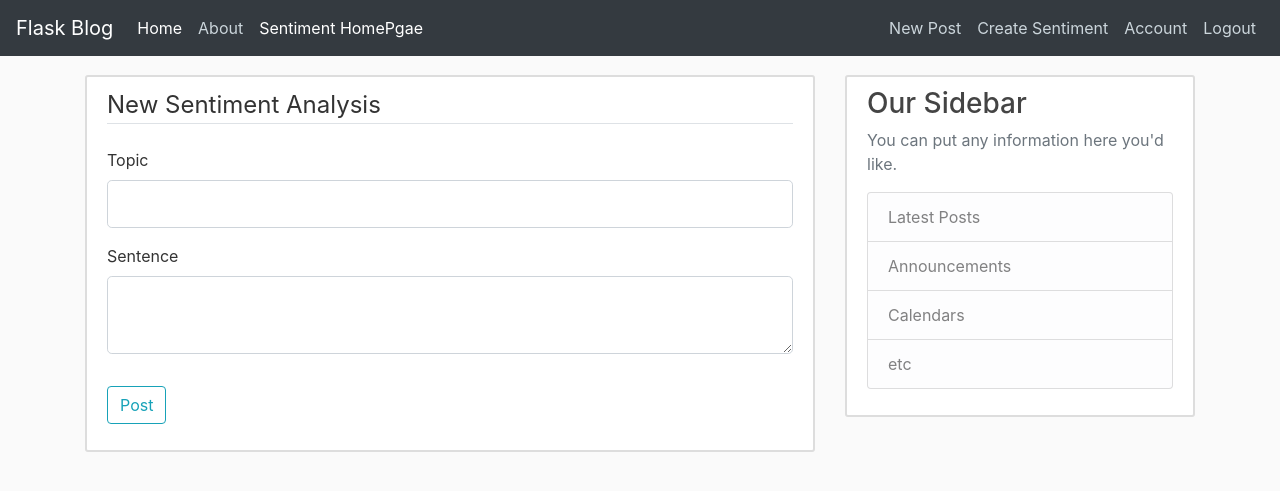
After one commit to Vuduong96/flaskblog, a Flask app: page /sentiment/new in a window 1280 px wide. The commit adds this page. Shown: the top 491 px of the page. Run offline with Flask 2, Linux system fonts and the light colour scheme; the visitor is signed in with stand-in values (Sample User, id 1); some libraries are stand-ins or nearby versions.

Commit message:
add sentiment analysis function

```diff
--- a/flaskblog/__init__.py
+++ b/flaskblog/__init__.py
@@ -32,11 +32,15 @@ def create_app(config_class=Config):
     from flaskblog.posts.routes import posts
     from flaskblog.main.routes import main
     from flaskblog.errors.handlers import errors
+    from flaskblog.sentiments.routes import sentiments
+    from flaskblog.sentiment_home.routes import sentiment_home
 
 
     app.register_blueprint(users)
     app.register_blueprint(posts)
     app.register_blueprint(main)
     app.register_blueprint(errors)
+    app.register_blueprint(sentiments)
+    app.register_blueprint(sentiment_home)
 
     return app
--- a/flaskblog/models.py
+++ b/flaskblog/models.py
@@ -18,6 +18,9 @@ class User(db.Model, UserMixin):
 
     # Relation one to many (1 author has multiple posts)
     posts = db.relationship('Post', backref='author', lazy=True) # Post attr has relationship with author model
+
+    #SET FOREIGN RELATIONSHIP
+    sentiments = db.relationship('Sentiment', backref='author', lazy=True) # sentiment attr has relationship with author model
 
     def get_reset_token(self, expires_sec=1800):
         s = Serializer(current_app.config['SECRET_KEY'], expires_sec)
@@ -44,3 +47,19 @@ class Post(db.Model):
 
     def __repr__(self):
         return f"Post('{self.title}','{self.date_posted}')"
+
+
+# New Model
+class Sentiment(db.Model):
+    id = db.Column(db.Integer, primary_key=True)
+    topic = db.Column(db.String(100), nullable=False)
+    date_posted = db.Column(db.DateTime, nullable=False, default=datetime.utcnow)
+    sentence = db.Column(db.Text, nullable=False)
+    score = db.Column(db.Float, nullable=True)
+    neg = db.Column(db.Float, nullable=True)
+    neu = db.Column(db.Float, nullable=True)
+    pos = db.Column(db.Float, nullable=True)
+    user_id = db.Column(db.Integer, db.ForeignKey('user.id'), nullable=False)
+
+    def __repr__(self):
+        return f"Sentiment('{self.topic}','{self.date_posted}')"
--- /dev/null
+++ b/flaskblog/sentiments/forms.py
@@ -0,0 +1,8 @@
+from flask_wtf import FlaskForm
+from wtforms import StringField, SubmitField, TextAreaField
+from wtforms.validators import DataRequired
+
+class SentimentForm(FlaskForm):
+    topic = StringField('Topic', validators=[DataRequired()])
+    sentence = TextAreaField('Sentence', validators=[DataRequired()])
+    submit = SubmitField('Post')
--- /dev/null
+++ b/flaskblog/sentiments/routes.py
@@ -0,0 +1,41 @@
+from flask import Blueprint, abort, flash, redirect, render_template, request, url_for
+from flask_login import current_user, login_required
+from flaskblog.models import Sentiment
+from flaskblog import db
+
+from flaskblog.sentiments.forms import SentimentForm
+import nltk
+from nltk.sentiment.vader import SentimentIntensityAnalyzer
+
+
+
+nltk.download('vader_lexicon')
+
+
+
+sentiments = Blueprint('sentiments', __name__)
+
+@sentiments.route("/sentiment/new", methods=['GET', 'POST'])
+@login_required
+def new_sentiment():
+    form = SentimentForm()
+    if form.validate_on_submit():
+        sentiment = Sentiment(topic=form.topic.data, sentence=form.sentence.data, author=current_user)
+        sid = SentimentIntensityAnalyzer()
+        score = sid.polarity_scores(sentiment.sentence)
+        sentiment.neg = score["neg"]
+        sentiment.neu = score["neu"]
+        sentiment.pos = score["pos"]
+        sentiment.score = (sentiment.neg + sentiment.neu + sentiment.pos)/3
+        db.session.add(sentiment)
+        db.session.commit()
+        flash('Your comment is recorded! Thank you!', 'success')
+        return redirect(url_for('main.sentiment_home'))
+    return render_template('create_sentiment.html', title='New Sentiment Analysis',
+                            form=form, legend='New Sentiment Analysis')
+
+@sentiments.route("/sentiment/<int:sentiment_id>")
+def sentiment(sentiment_id):
+    sentiment = Sentiment.query.get_or_404(sentiment_id)
+    return render_template('sentiment.html', topic=sentiment.topic, sentiment=sentiment,
+                            message= "Negative😢😢" if sentiment.neg!=0 else "Positive😁😁")
--- /dev/null
+++ b/flaskblog/templates/create_sentiment.html
@@ -0,0 +1,41 @@
+{% extends "layout.html" %}
+{% block content %}
+<div class="content-section">
+        <form method="POST" action="">
+            {{ form.hidden_tag() }}
+            <fieldset class="form-group">
+                <legend class="border-bottom mb-4">{{ legend }}</legend>
+                <div class="form-group">
+                    {{ form.topic.label(class="form-control-label") }}
+                    {% if form.topic.errors %}
+                        {{ form.topic(class="form-control form-control-lg is-invalid") }}
+                        <div class="invalid-feedback">
+                            {% for error in form.topic.errors %}
+                                <span>{{ error }}</span>
+                            {% endfor %}
+                        </div>
+                    {% else %}
+                        {{ form.topic(class="form-control form-control-lg") }}
+                    {% endif %}
+                </div>
+                <div class="form-group">
+                    {{ form.sentence.label(class="form-control-label") }}
+                    {% if form.sentence.errors %}
+                        {{ form.sentence(class="form-control form-control-lg is-invalid") }}
+                        <div class="invalid-feedback">
+                            {% for error in form.sentence.errors %}
+                                <span>{{ error }}</span>
+                            {% endfor %}
+                        </div>
+                    {% else %}
+                        {{ form.sentence(class="form-control form-control-lg") }}
+                    {% endif %}
+                </div>
+            </fieldset>
+            <div class="form-group">
+                {{ form.submit(class="btn btn-outline-info") }}
+            </div>
+        </form>
+        <h1 class="output">{{message}}</h1>
+</div>
+{% endblock content %}
--- a/flaskblog/templates/layout.html
+++ b/flaskblog/templates/layout.html
@@ -33,10 +33,14 @@
                 <li class="nav-item">
                     <a class="nav-item nav-link" href="{{ url_for('main.about') }}">About</a>
                 </li>
+                <li class="nav-item active">
+                  <a class="nav-item nav-link" href="{{ url_for('main.sentiment_home') }}">Sentiment HomePgae</a>
+              </li>
               </ul>
               <ul class="navbar-nav">
                 {% if current_user.is_authenticated %}
                   <a class="nav-item nav-link" href="{{ url_for('posts.new_post') }}">New Post</a>
+                  <a class="nav-item nav-link" href="{{ url_for('sentiments.new_sentiment') }}">Create Sentiment</a>
                   <a class="nav-item nav-link" href="{{ url_for('users.account') }}">Account</a>
                   <a class="nav-item nav-link" href="{{ url_for('users.logout') }}">Logout</a>
                 {% else %}
```
Also changed, not shown: flaskblog/confidential.py (+7 -7 lines), flaskblog/main/routes.py (+10 -1 lines), flaskblog/sentiment_home/routes.py (added, +18 -0 lines), flaskblog/templates/sentiment.html (added, +17 -0 lines), flaskblog/templates/sentiment_home.html (added, +32 -0 lines), flaskblog/sentiment_home/__init__.py (added), flaskblog/sentiments/__init__.py (added).
